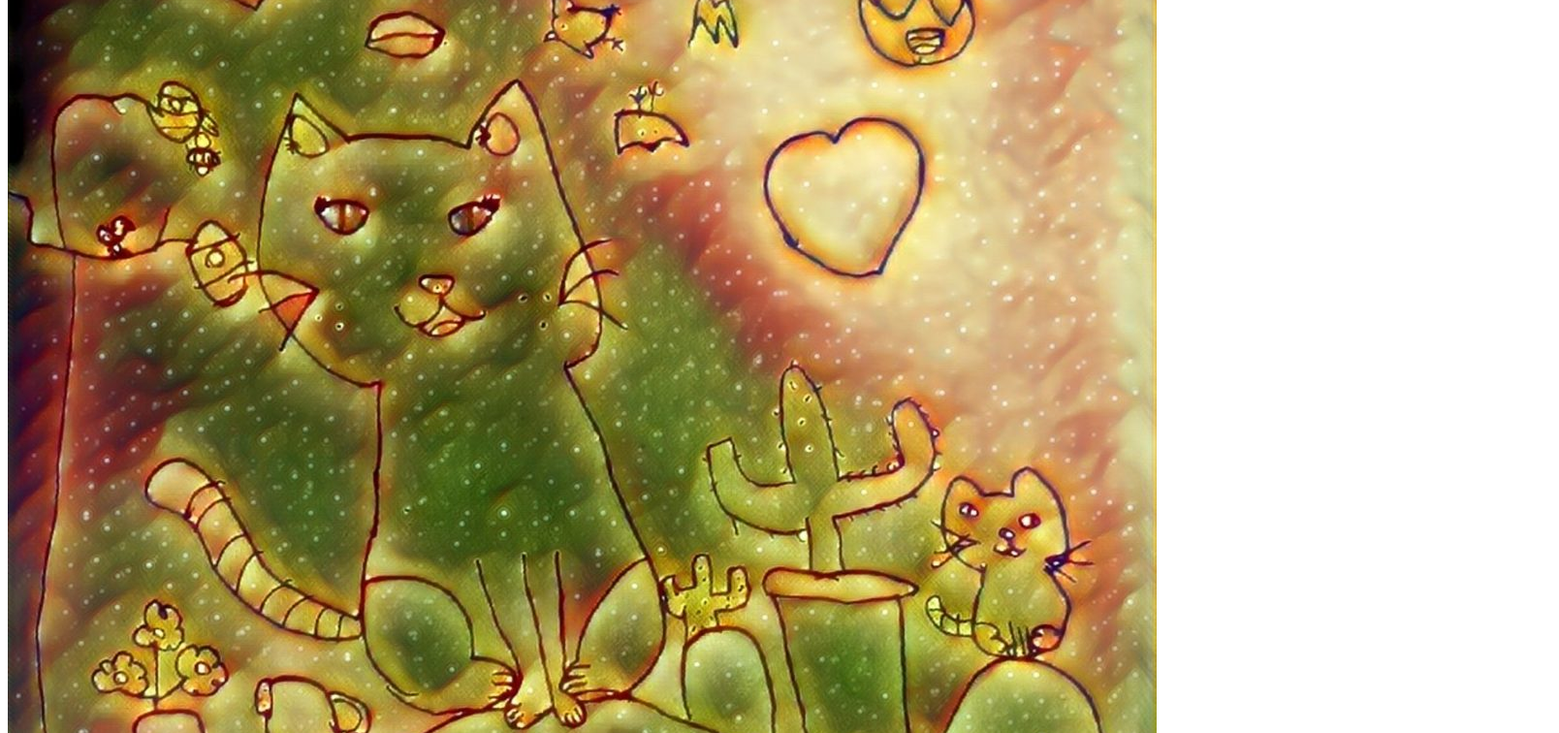
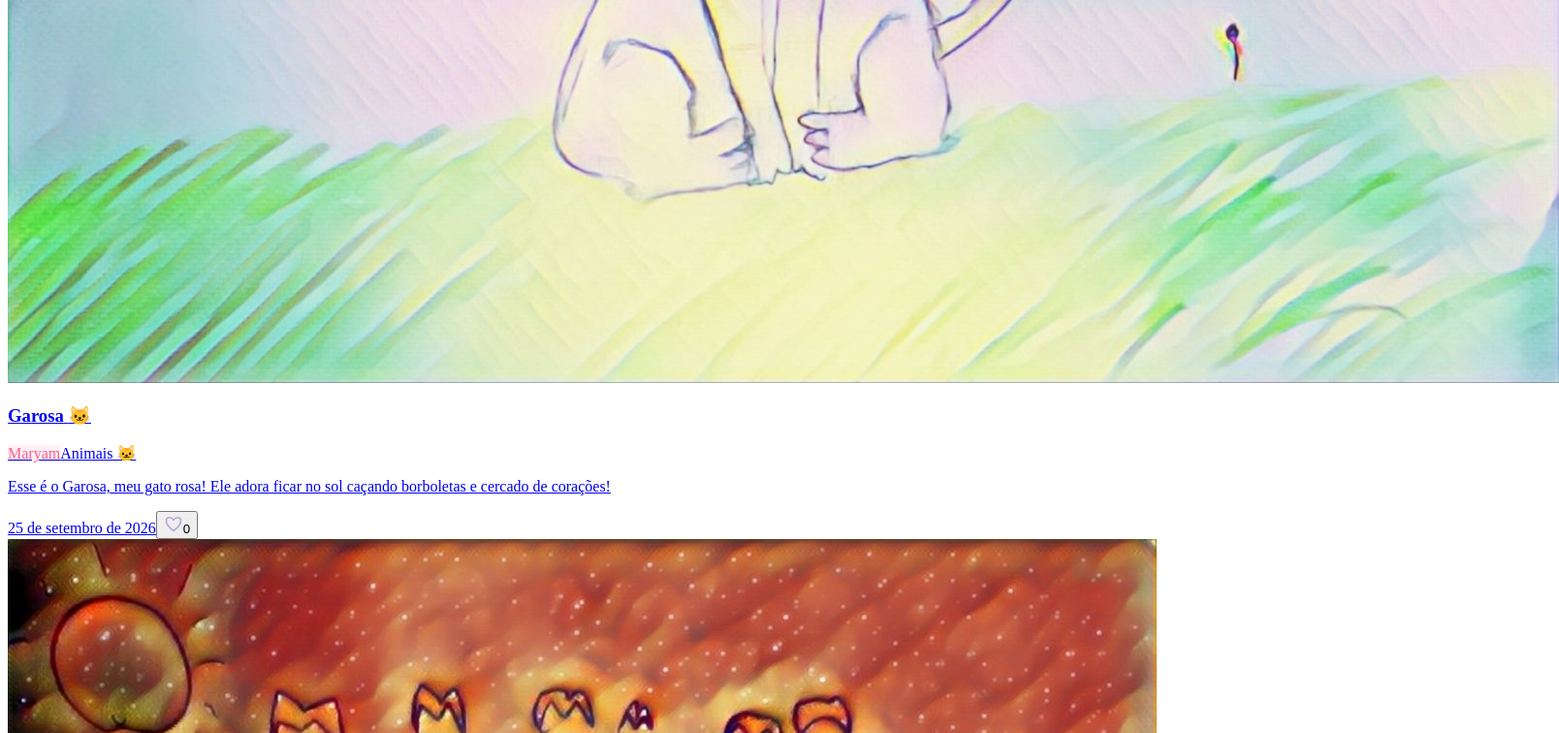
Before and after one commit to Abdallah0101/mini-artists, a React (Vite) app: page / in a window 1280 px wide. Shown: the part 7999-8755 px from the top of the page at 97% size, 1608 px wide, since content can reach past the window. Built offline with nearby package versions, Linux system fonts and the light colour scheme; the HTML template or start-up script is replaced by a standard one.

Commit message:
🎨 Nova obra de Maryam: Garosa

```diff
--- a/src/data/artworks.ts
+++ b/src/data/artworks.ts
@@ -27,6 +27,18 @@ const base = import.meta.env.BASE_URL
 const img = (artist: string, file: string) => `${base}artworks/${artist}/${file}`
 
 export const artworks: Artwork[] = [
+  {
+    id: 'mrm-005',
+    slug: 'garosa',
+    artistId: 'maryam',
+    title: 'Garosa',
+    emoji: '🐱',
+    description: 'Esse é o Garosa, meu gato rosa! Ele adora ficar no sol caçando borboletas e cercado de corações!',
+    category: 'Animais 🐱',
+    image: img('maryam', 'garosa.jpg'),
+    createdAt: '2026-09-25',
+    likes: 0,
+  },
   {
     id: 'mlk-005',
     slug: 'mundo-dos-gatos',
```
Also changed, not shown: public/artworks/maryam/garosa.jpg (added).
